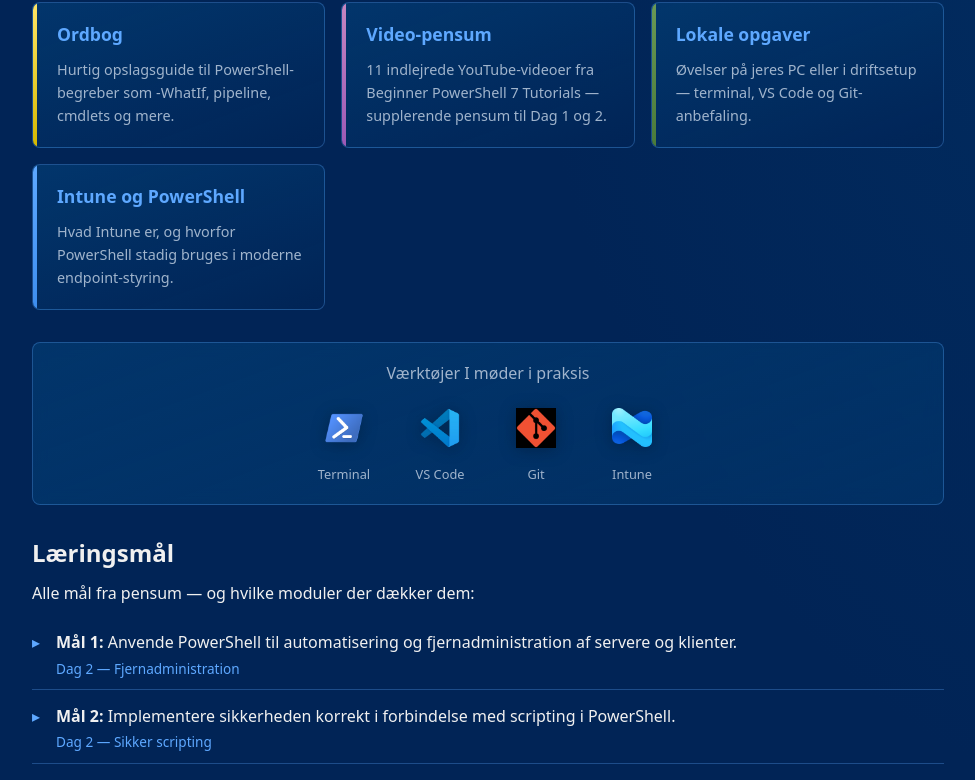
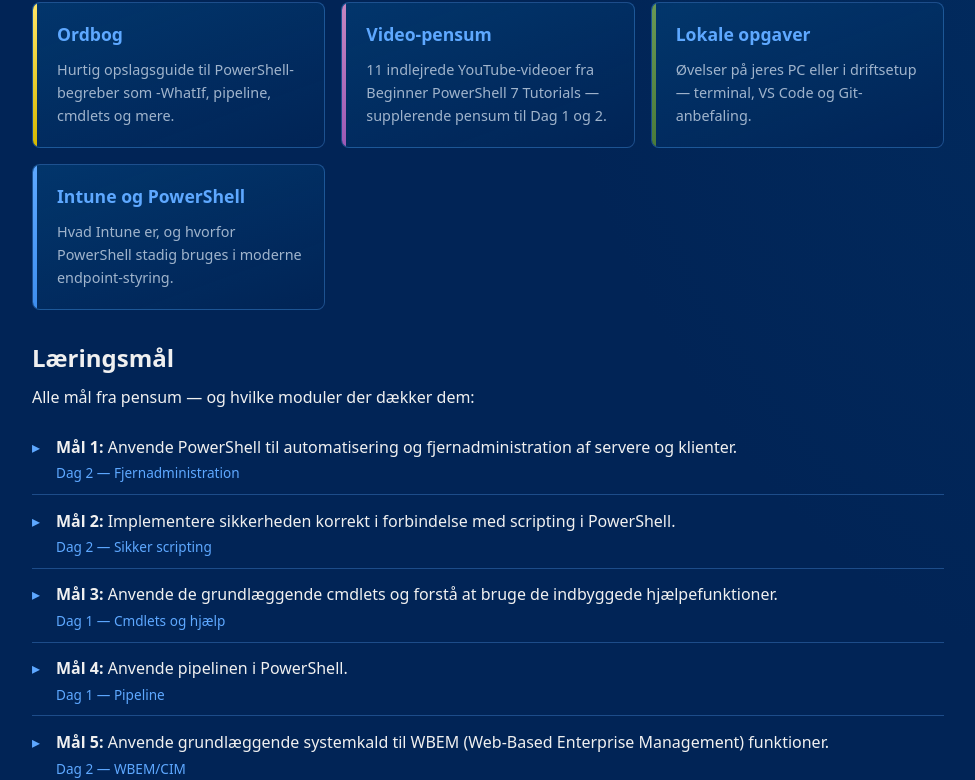
Before and after one commit to Mercantech/H1IT-Powershell, a React (Vite) app: page / in a window 1280 px wide. Shown: the part 946-1726 px from the top of the page, without its empty margins (152-1127 px from the left). Built offline with nearby package versions, Linux system fonts and the light colour scheme.

Commit message:
Remove unused tools strip section from Home component
- Eliminate the tools strip section and associated styles from Home.tsx and Home.css to streamline the layout and improve maintainability.

```diff
--- a/src/pages/Home.css
+++ b/src/pages/Home.css
@@ -92,60 +92,6 @@
   flex-wrap: wrap;
 }
 
-.tools-strip {
-  text-align: center;
-  margin: 2rem 0;
-}
-
-.tools-strip-title {
-  margin-top: 0;
-  font-size: 1rem;
-  color: var(--ps-text-muted);
-  font-weight: 500;
-}
-
-.tools-strip-logos {
-  display: flex;
-  justify-content: center;
-  gap: 2.5rem;
-  flex-wrap: wrap;
-  margin-top: 1rem;
-}
-
-.tools-strip-item {
-  display: flex;
-  flex-direction: column;
-  align-items: center;
-  gap: 0.5rem;
-  transition: transform 0.2s;
-}
-
-.tools-strip-item:hover {
-  transform: scale(1.05);
-}
-
-.tools-strip-logo {
-  width: 56px;
-  height: 56px;
-  display: flex;
-  align-items: center;
-  justify-content: center;
-  border-radius: 12px;
-}
-
-.tools-strip-item img {
-  width: 40px;
-  height: 40px;
-  object-fit: contain;
-  filter: drop-shadow(0 2px 8px rgba(0, 0, 0, 0.25));
-}
-
-.tools-strip-item span {
-  font-size: 0.8rem;
-  color: var(--ps-text-muted);
-  font-weight: 500;
-}
-
 .goal-modules {
   font-size: 0.85rem;
   color: var(--ps-accent);
--- a/src/pages/Home.tsx
+++ b/src/pages/Home.tsx
@@ -94,36 +94,6 @@
         </div>
       </section>
 
-      <section className="tools-strip card">
-        <h2 className="tools-strip-title">Værktøjer I møder i praksis</h2>
-        <div className="tools-strip-logos">
-          <div className="tools-strip-item">
-            <div className="tools-strip-logo">
-              <img src={assets.powershell} alt="PowerShell" />
-            </div>
-            <span>Terminal</span>
-          </div>
-          <div className="tools-strip-item">
-            <div className="tools-strip-logo">
-              <img src={assets.vscode} alt="VS Code" />
-            </div>
-            <span>VS Code</span>
-          </div>
-          <div className="tools-strip-item">
-            <div className="tools-strip-logo">
-              <img src={assets.git} alt="Git" />
-            </div>
-            <span>Git</span>
-          </div>
-          <div className="tools-strip-item">
-            <div className="tools-strip-logo">
-              <img src={assets.intune} alt="Microsoft Intune" />
-            </div>
-            <span>Intune</span>
-          </div>
-        </div>
-      </section>
-
       <section>
         <h2>Læringsmål</h2>
         <p>Alle mål fra pensum — og hvilke moduler der dækker dem:</p>
```
